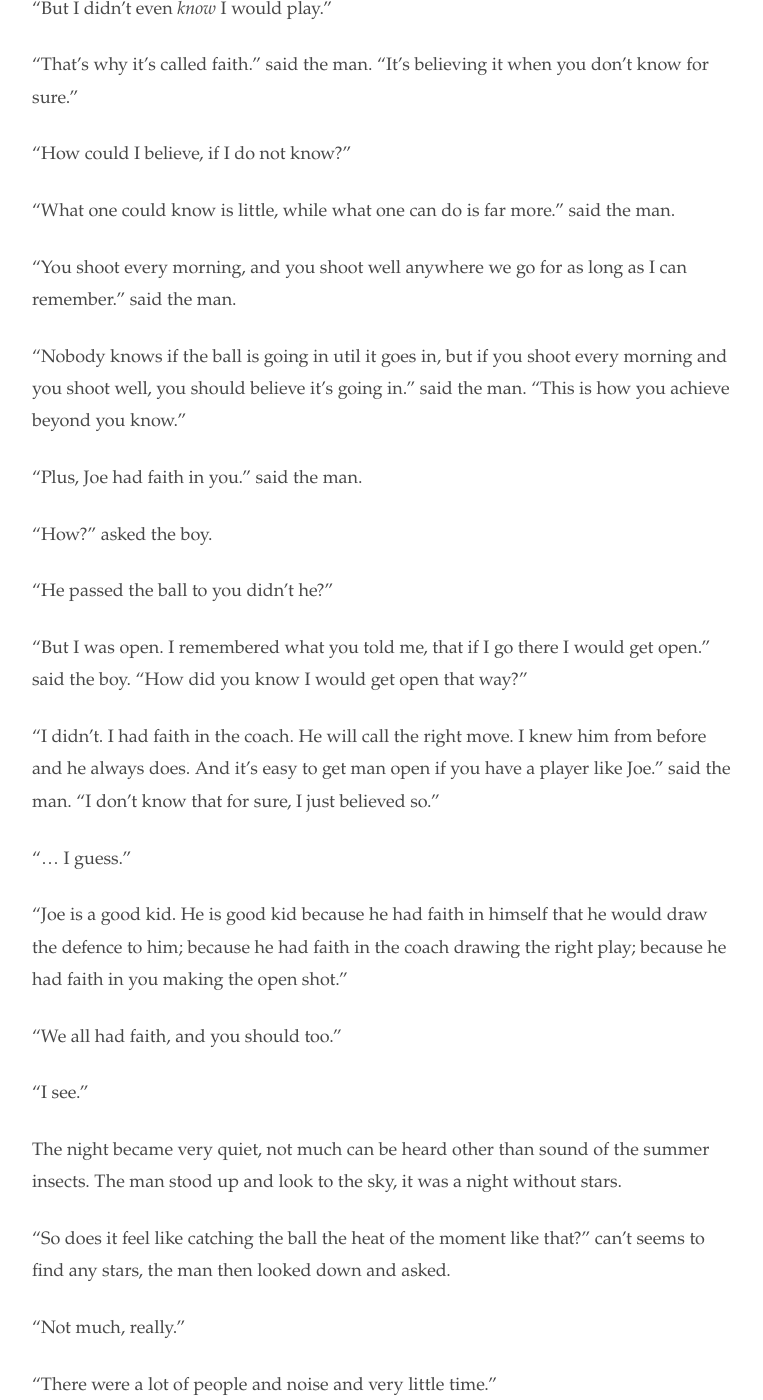
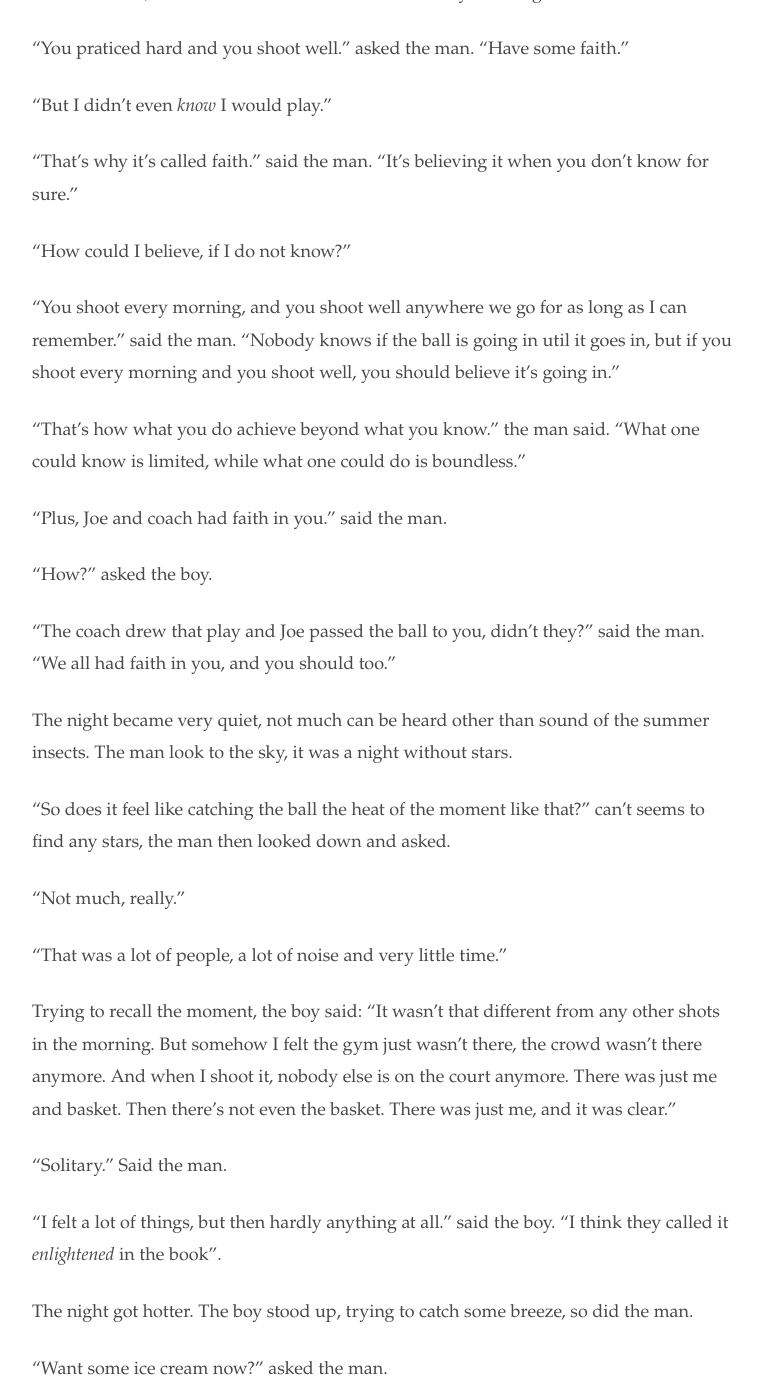
Before and after one commit to readandchedan/readandchedan.github.io, a Jekyll site: the page built from _posts/fiction/_posts/2014-07-23-shooter.md, in a window 1280 px wide and 1400 px high, scrolled down 3279 px. Shown: the whole window, without its empty margins (256-1019 px from the left). Built offline with Jekyll 4.4.1, drawn with Linux system fonts in a browser that asks for light colours; some of the changed text lies outside the part shown.

Commit message:
Commited on 2014-07-24 23:19:07.956633

```diff
--- a/_posts/fiction/_posts/2014-07-23-shooter.md
+++ b/_posts/fiction/_posts/2014-07-23-shooter.md
@@ -29,7 +29,7 @@ A man and a boy came out of a gym, it was late and every one had left. In the da
 
 "Work?"
 
-"Yeah, a lot of work." the man said. The boy saw the signs of oils on the man, he could also smile machines from him.
+"Yeah, a lot of work." the man said. The boy could see oil stains on the man and he could smell machines on him.
 
 "At least you made it this time."
 
@@ -41,33 +41,33 @@ A man and a boy came out of a gym, it was late and every one had left. In the da
 
 "Those guys played well, they should have win."
 
-"Well trained, a little luck might have changed the whole thing."
+"Some well trained kids, a little luck, the whole thing might end differently." said the man.
 
 "They say Joe will be a star, may even play in the NBA one day."
 
-"I'd believe that. He is a special kid. Everybody else come to see him." the man said.
+"I'd believe that. He is a special kid. Everybody come to see him." the man said.
 
-It was dark and the night was tender. The gym was crowded a while ago and was now completely empty without sight of a man. They sat in the shadow made by a tree with a eletric light shone a gentle, orange light on it. There was a road in front of them and a car passed by, soon vanished in the sight, and it was complete silence.
+It was dark and the night was tender. The gym was crowded a while ago and was now completely empty without sight of a man. They sat in the shadow made by a tree with a eletric light shone a gentle, orange light. There was a road in front of them and a car passed by, soon vanished in the sight, and it was complete silence.
 
 "Coach said if we play defence, the game will take care of itself."
 
-"And you think he meant if you played defence, _Joe_ would take care the game." the man said to the boy."Well, he wasn't right this time. _Someone else_ took care of it."
+"And you think he meant _Joe_ would take care of the game." the man said to the boy."Well, got it wrong this time. _Someone else_ took care of it."
 
-A brief smile appeared on the boy's face and neither of them talked for a while, util man thought of something and asked:
+A brief smile appeared on the boy's face.
 
-"How was that book you are reading?"
+"How was that book you are reading?" asked the man.
 
-"_The Alchemist_?"
+"_The Alchemist_? I like it"
 
-"Yes. What was it about again?"
+"Yes. What was it about?"
 
-"A kid who traveled the world. I like it."
+"A kid chasing his dream, traveled around the world ."
 
-"Much like we do, travel the world. Just how many places we moved in the last few years?"
+"Travel around the world, much like we do. Just how many places we moved in the last few years?"
 
-"First north California, then Germany, Oklahoma, then England." said the boy.
+"First north California at Castle, then Germany at Ramstien, Oklahoma at Atlus, then England at Bentwaters." said the boy.
 
-"Then back to California, then to here. That was a lot of airforce bases." said the man.
+"Then back to California at Edward, then to here at Shaw. That was a lot of air bases." said the man.
 
 "After all those, you are a big boy and can manage yourself now."
 
@@ -89,13 +89,13 @@ The boy answered with a smile.
 
 "I guess."
 
-"Were you thinking you are going to make a big shot tonight? Like the one you did?"
+"Were you thinking you are going to make a big shot tonight? Like the one you just made?"
 
 "No." said the boy. "I didn't even know I could play."
 
-"Of course you will play, you practiced all the time."
+"Of course you will play, you practiced hard."
 
-"Why? I'm new here, and the coach doesn't know I practice every morning."
+"I'm new here, the coach doesn't know what I do every morning."
 
 "You praticed hard and you shoot well." asked the man. "Have some faith."
 
@@ -105,55 +105,41 @@ The boy answered with a smile.
 
 "How could I believe, if I do not know?"
 
-"What one could know is little, while what one can do is far more." said the man.
+"You shoot every morning, and you shoot well anywhere we go for as long as I can remember." said the man. "Nobody knows if the ball is going in util it goes in, but if you shoot every morning and you shoot well, you should believe it's going in."
 
-"You shoot every morning, and you shoot well anywhere we go for as long as I can remember." said the man.
+"That's how what you do achieve beyond what you know." the man said. "What one could know is limited, while what one could do is boundless."
 
-"Nobody knows if the ball is going in util it goes in, but if you shoot every morning and you shoot well, you should believe it's going in." said the man. "This is how you achieve beyond you know."
-
-"Plus, Joe had faith in you." said the man.
+"Plus, Joe and coach had faith in you." said the man.
 
 "How?" asked the boy.
 
-"He passed the ball to you didn't he?"
+"The coach drew that play and Joe passed the ball to you, didn't they?" said the man. "We all had faith in you, and you should too."
 
-"But I was open. I remembered what you told me, that if I go there I would get open." said the boy. "How did you know I would get open that way?"
-
-"I didn't. I had faith in the coach. He will call the right move. I knew him from before and he always does. And it's easy to get man open if you have a player like Joe." said the man. "I don't know that for sure, I just believed so."
-
-"... I guess."
-
-"Joe is a good kid. He is good kid because he had faith in himself that he would draw the defence to him; because he had faith in the coach drawing the right play; because he had faith in you making the open shot."
-
-"We all had faith, and you should too."
-
-"I see."
-
-The night became very quiet, not much can be heard other than sound of the summer insects. The man stood up and look to the sky, it was a night without stars.
+The night became very quiet, not much can be heard other than sound of the summer insects. The man look to the sky, it was a night without stars.
 
 "So does it feel like catching the ball the heat of the moment like that?" can't seems to find any stars, the man then looked down and asked.
 
 "Not much, really."
 
-"There were a lot of people and noise and very little time."
+"That was a lot of people, a lot of noise and very little time."
 
-"It wasn't that different from any other shots in the morning." said the boy, trying to recall the moment. "But somehow I felt the gym wasn't there anymore, the crowd wasn't there, not even teammates or opponent. There was just me and basket. Maybe not even the bastket"
+Trying to recall the moment, the boy said: "It wasn't that different from any other shots in the morning. But somehow I felt the gym just wasn't there, the crowd wasn't there anymore. And when I shoot it, nobody else is on the court anymore. There was just me and basket. Then there's not even the basket. There was just me, and it was clear."
 
 "Solitary." Said the man.
 
-"I felt a lot of things, but then not much at all. My head was very clear." said the boy. "I think in the book, they called it _enlightened_".
+"I felt a lot of things, but then hardly anything at all." said the boy. "I think they called it _enlightened_ in the book".
 
-The night got hotter, as the boy stood up, trying to cath some breeze.
+The night got hotter. The boy stood up, trying to catch some breeze, so did the man.
 
 "Want some ice cream now?" asked the man.
 
 "I'm worried they'll be bad for me."
 
-"Drinking is bad for you, but when you had a especially good day, or a especially bad one, you could always have some ice cream" said the man.
+"Drinking is bad for you. When you had a especially good day, or a especially bad one, you could always have some ice cream" said the man.
 
 "Like today." said the boy.
 
-"You are young, hardworking and you can shoot pretty jump shots, with some faith and you will have everything. Everyday will be a good day." the man said. "Also, today _is_ a good day. I had a good day's work and you played a good game, made a good shot, and your team won. We could have some ice cream for that."
+"You are young, hardworking and you can shoot pretty jump shots, with some faith and you could have anything. Everyday will be a good day." the man said. "Also, today _is_ a good day. I had a good day's work and you played a good game, made a good shot, and your team won. We could have some ice cream for that."
 
 "Are there any ice cream shop open? It's late."
 
```
Also changed, not shown: other parts of _posts/fiction/_posts/2014-07-23-shooter.md (+4 -4 lines).
